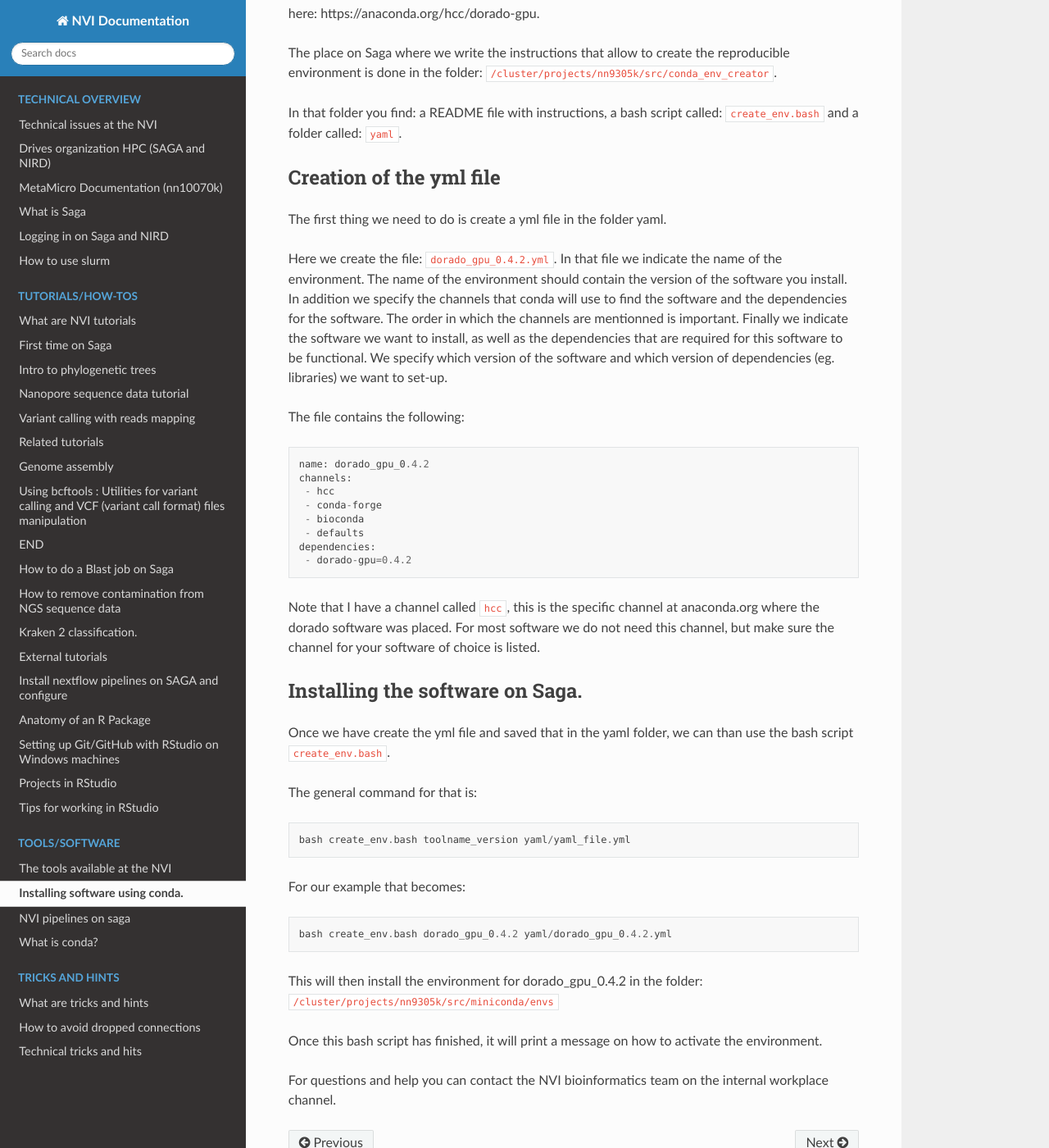
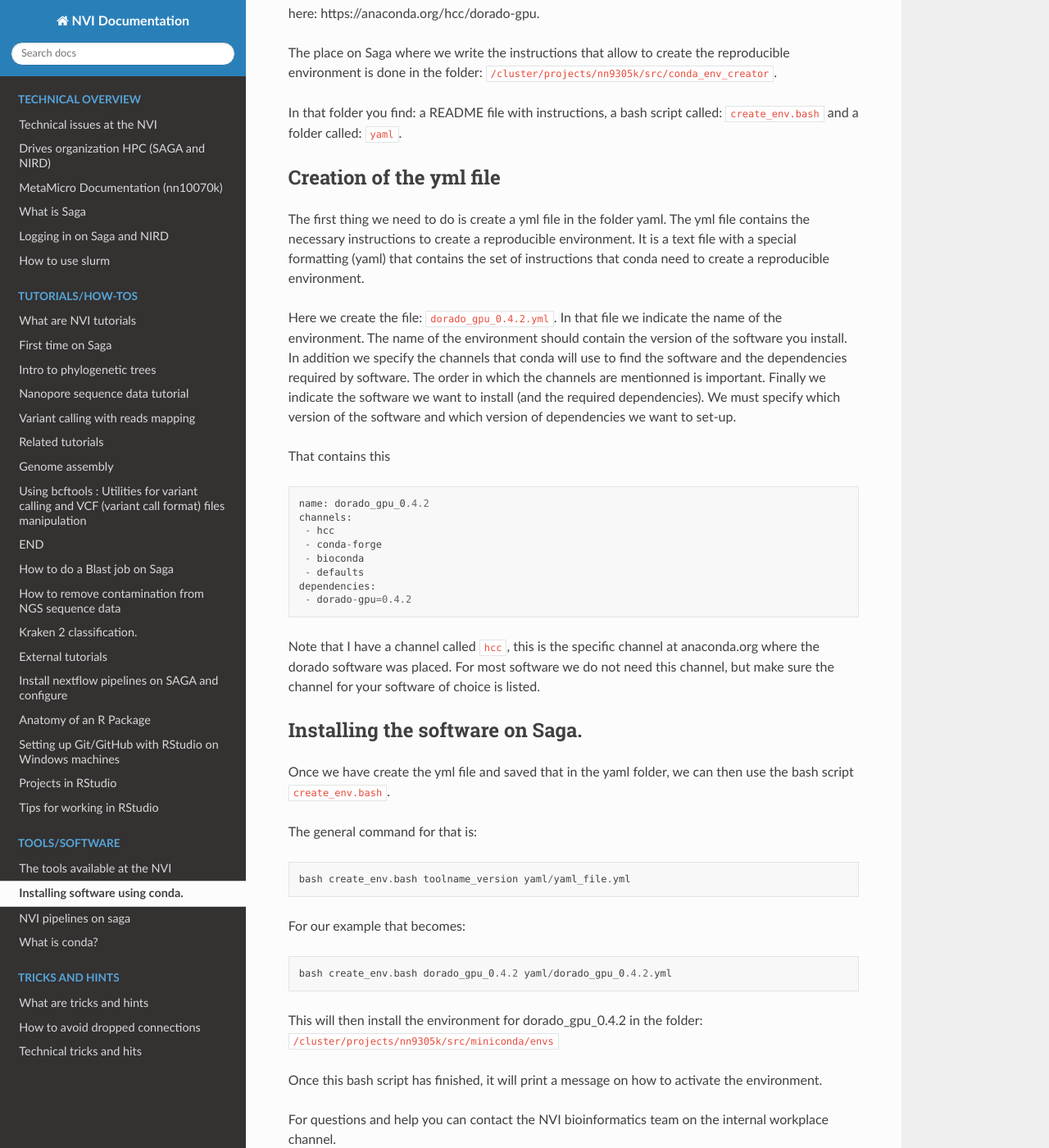
Before and after one commit to NorwegianVeterinaryInstitute/nvi-documentation, a Sphinx documentation site: the page built from docs/source/tools/installing_software_using_conda.md, in a window 1280 px wide and 1400 px high, scrolled down 541 px. Shown: the whole window at 82% size. Built offline with Sphinx 7.4.7 and the Read the Docs theme 2.0.0, drawn with Linux system fonts in a browser that asks for light colours; pages that are not in the unit, such as notebooks, are missing from menus.

Commit message:
Update installing_software_using_conda.md
was merged before I could add that

````diff
--- a/docs/source/tools/installing_software_using_conda.md
+++ b/docs/source/tools/installing_software_using_conda.md
@@ -14,10 +14,11 @@ In that folder you find: a README file with instructions, a bash script called:
 
 ### Creation of the yml file
 The first thing we need to do is create a yml file in the folder yaml.
+The yml file contains the necessary instructions to create a reproducible environment. It is a text file with a special formatting (yaml) that contains the set of instructions that conda need to create a reproducible environment.
 
-Here we create the file: `dorado_gpu_0.4.2.yml`. In that file we indicate the name of the environment. The name of the environment should contain the version of the software you install. In addition we specify the channels that conda will use to find the software and the dependencies for the software. The order in which the channels are mentionned is important. Finally we indicate the software we want to install, as well as the dependencies that are required for this software to be functional. We specify which version of the software and which version of dependencies (eg. libraries) we want to set-up.
+Here we create the file: `dorado_gpu_0.4.2.yml`. In that file we indicate the name of the environment. The name of the environment should contain the version of the software you install. In addition we specify the channels that conda will use to find the software and the dependencies required by software. The order in which the channels are mentionned is important. Finally we indicate the software we want to install (and the required dependencies). We must specify which version of the software and which version of dependencies we want to set-up.
 
-The file contains the following:
+That contains this
 ```
 name: dorado_gpu_0.4.2
 channels:
@@ -33,7 +34,7 @@ Note that I have a channel called `hcc`, this is the specific channel at anacond
 
 ### Installing the software on Saga.
 
-Once we have create the yml file and saved that in the yaml folder, we can than use the bash script `create_env.bash`.
+Once we have create the yml file and saved that in the yaml folder, we can then use the bash script `create_env.bash`.
 
 The general command for that is:
 
````
